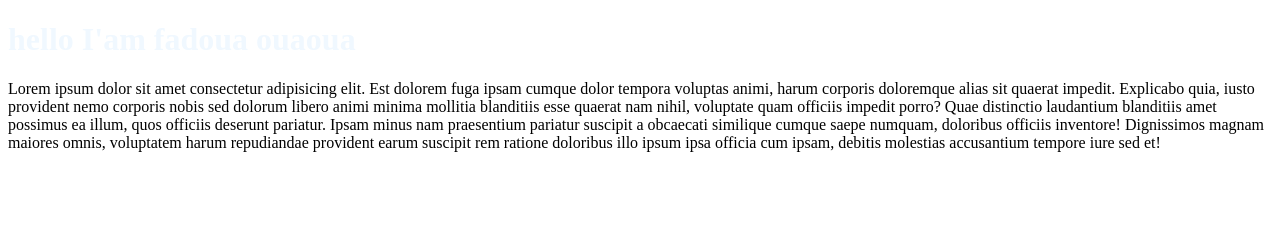
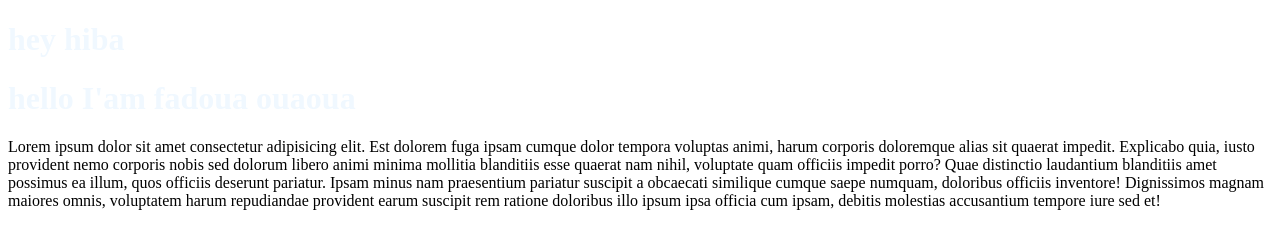
Before and after one commit to fadouaouaoua1/hiba1, a plain HTML site: page index.html in a window 1280 px wide. Drawn offline with Linux system fonts and the light colour scheme.

Commit message:
add hey hiba

```diff
--- a/index.html
+++ b/index.html
@@ -7,6 +7,7 @@
     <title>Document</title>
 </head>
 <body>
+    <h1>hey hiba</h1>
     <h1>hello I'am fadoua ouaoua</h1>
     <p>Lorem ipsum dolor sit amet consectetur adipisicing elit. Est dolorem fuga ipsam cumque dolor tempora voluptas animi, harum corporis doloremque alias sit quaerat impedit. Explicabo quia, iusto provident nemo corporis nobis sed dolorum libero animi minima mollitia blanditiis esse quaerat nam nihil, voluptate quam officiis impedit porro? Quae distinctio laudantium blanditiis amet possimus ea illum, quos officiis deserunt pariatur. Ipsam minus nam praesentium pariatur suscipit a obcaecati similique cumque saepe numquam, doloribus officiis inventore! Dignissimos magnam maiores omnis, voluptatem harum repudiandae provident earum suscipit rem ratione doloribus illo ipsum ipsa officia cum ipsam, debitis molestias accusantium tempore iure sed et!</p>
 </body>
```
